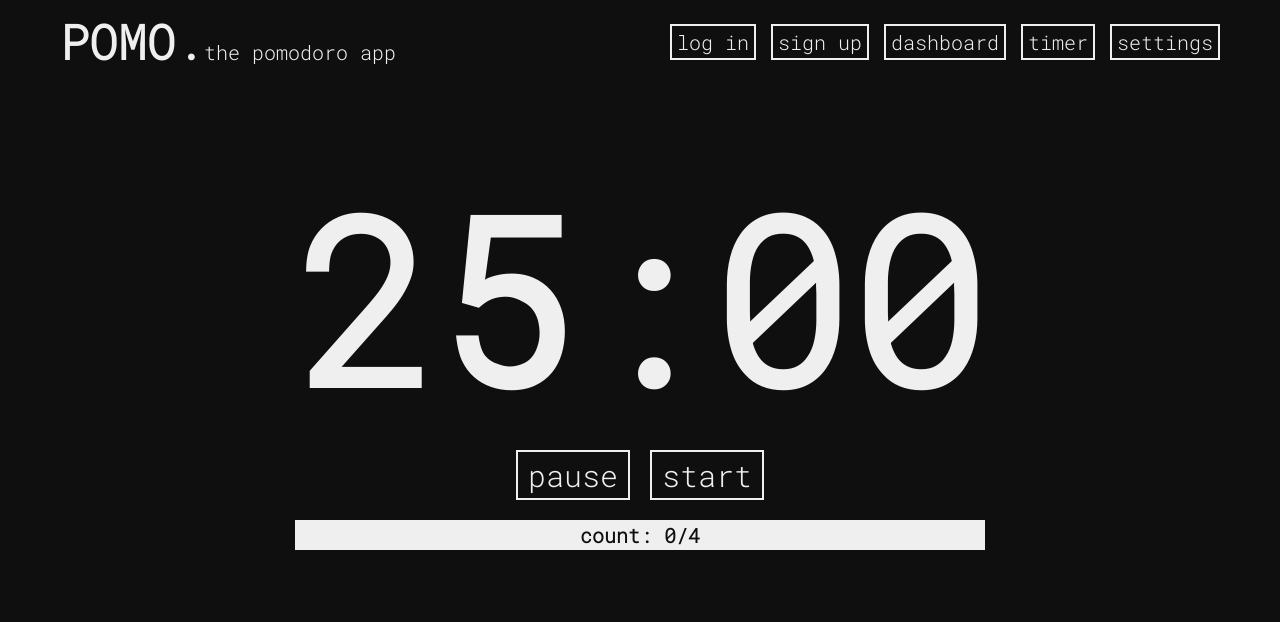
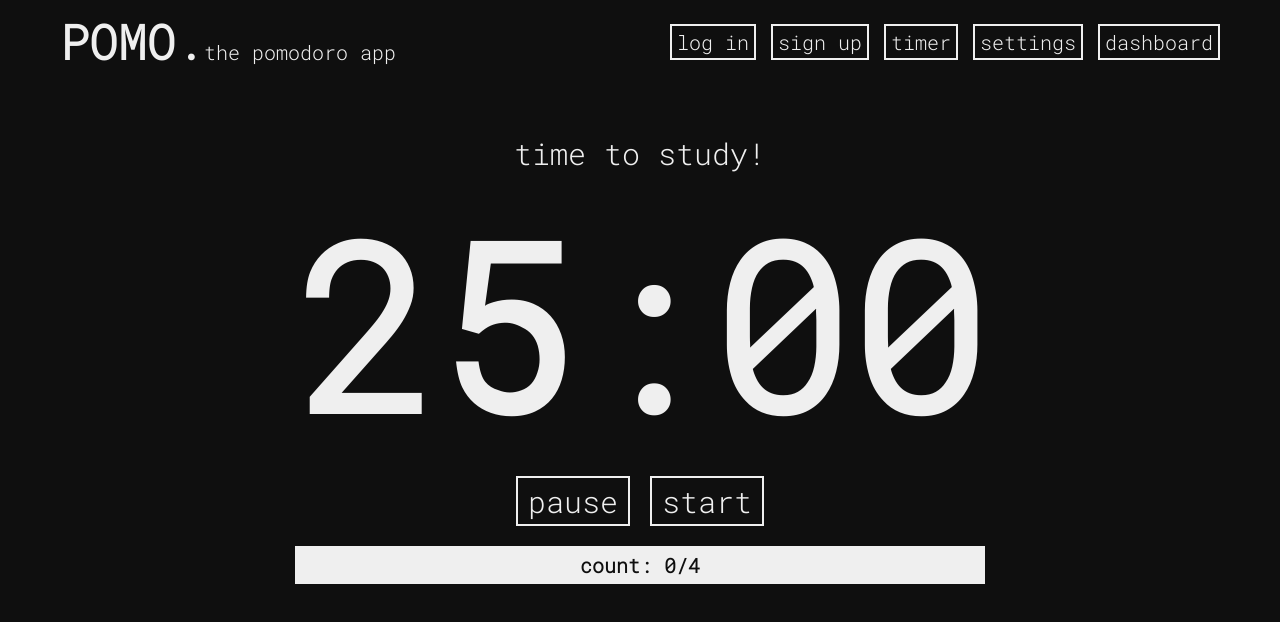
Before and after one commit to nickcosmo/pomo-app, a Vue app: page /timer in a window 1280 px wide. Shown: the top 622 px of the page. Built offline with nearby package versions, Linux system fonts and the light colour scheme.

Commit message:
more styling updates

```diff
--- a/src/App.vue
+++ b/src/App.vue
@@ -29,9 +29,6 @@ export default {
     isLoggedIn() {
       return this.$store.state.authModule.isLoggedIn;
     },
-    logOutTime() {
-      return this.$store.getters.logOutTime;
-    },
     loading() {
       return this.$store.state.modalModule.loading;
     },
@@ -57,8 +54,10 @@ html {
   -webkit-font-smoothing: antialiased;
   -moz-osx-font-smoothing: grayscale;
   text-align: center;
-  margin-top: 5%;
+  margin-top: 4%;
   display: flex;
+  /* width: 90vw; */
+  /* height: 60vh; */
   align-items: center;
   justify-content: center;
   color: #efefef;
@@ -69,7 +68,7 @@ html {
 
 @media screen and (max-width: 500px) {
   .main-body {
-    margin-top: 6%;
+    margin-top: 9%;
   }
 }
 </style>
--- a/src/components/AppHeader.vue
+++ b/src/components/AppHeader.vue
@@ -23,9 +23,9 @@
         <router-link to="/signup" v-if="!isLoggedIn"
           ><li>sign up</li></router-link
         >
-        <router-link to="/dashboard"><li>dashboard</li></router-link>
         <router-link to="/timer"><li>timer</li></router-link>
         <router-link to="/settings"><li>settings</li></router-link>
+        <router-link to="/dashboard"><li>dashboard</li></router-link>
         <a href="#" @click="postLogOut()" v-if="isLoggedIn"><li>log out</li></a>
       </ul>
     </div>
@@ -114,7 +114,8 @@ a {
 }
 
 @media screen and (max-width: 1100px) {
-  li, .title p {
+  li,
+  .title p {
     font-size: 1em;
   }
 }
--- a/src/components/Dashboard.vue
+++ b/src/components/Dashboard.vue
@@ -128,7 +128,7 @@ p {
 
 @media screen and (max-width: 1555px) {
   .container {
-    width: 40%;
+    width: 35%;
   }
   h1 {
     font-size: 5em;
--- a/src/components/Settings.vue
+++ b/src/components/Settings.vue
@@ -112,7 +112,7 @@ h1 {
 }
 
 input {
-  width: 80px;
+  /* width: 80px; */
   font-size: 3em;
   height: 30px;
   text-align: center;
@@ -167,14 +167,14 @@ button {
 
 @media screen and (max-width: 1555px) {
   .container {
-    width: 40%;
+    width: 35%;
   }
   h1 {
     font-size: 5em;
   }
 }
 
-@media screen and (max-width: 1100px) {
+@media screen and (max-width: 1115px) {
   .container {
     width: 50%;
   }
--- a/src/components/Signin.vue
+++ b/src/components/Signin.vue
@@ -167,6 +167,8 @@ a {
   margin: auto;
   /* display: flex; */
   text-align: left !important;
+  /* overflow: visible;
+  white-space: nowrap; */
 }
 
 .errorMessage {
@@ -177,7 +179,7 @@ a {
 
 @media screen and (max-width: 1555px) {
   .container {
-    width: 40%;
+    width: 35%;
   }
   h1 {
     font-size: 5em;
--- a/src/components/Signup.vue
+++ b/src/components/Signup.vue
@@ -218,6 +218,8 @@ a {
   width: 30%;
   margin: auto;
   text-align: left !important;
+  /* overflow: visible;
+  white-space: nowrap; */
 }
 
 .errorMessage {
@@ -228,14 +230,14 @@ a {
 
 @media screen and (max-width: 1555px) {
   .container {
-    width: 40%;
+    width: 35%;
   }
   h1 {
     font-size: 5em;
   }
 }
 
-@media screen and (max-width: 1100px) {
+@media screen and (max-width: 1115px) {
   .container {
     width: 50%;
   }
--- a/src/components/Timer.vue
+++ b/src/components/Timer.vue
@@ -1,5 +1,6 @@
 <template>
   <div class="container">
+    <p class="timer-header">{{ studyStatus }}</p>
     <h1 class="timer">{{ displayMinutes }}:{{ displaySeconds }}</h1>
     <div>
       <base-button @click="pauseTimer">pause</base-button>
@@ -35,6 +36,15 @@ export default {
     pomodoroCount() {
       return this.$store.state.timerModule.pomodoroCount;
     },
+    studyStatus() {
+      if (this.$store.state.timerModule.status === "study") {
+        return "time to study!";
+      } else if (this.$store.state.timerModule.status === "break") {
+        return "take a break!";
+      } else {
+        return "take a long break!";
+      }
+    },
   },
   methods: {
     startTimer() {
@@ -68,6 +78,11 @@ export default {
   z-index: 30;
 }
 
+.timer-header {
+  color: inherit;
+  font-size: 30px;
+}
+
 .timer {
   font-size: 23em;
   color: #efefef;
@@ -83,7 +98,7 @@ export default {
 
 .bar {
   display: inline-block;
-  height: 30px;
+  height: 38px;
 }
 
 .outer-bar {
@@ -132,7 +147,8 @@ button {
   .timer {
     font-size: 10em;
   }
-  .count {
+  .count,
+  .timer-header {
     font-size: 2em;
   }
 }
--- a/src/store/auth/getters.js
+++ b/src/store/auth/getters.js
@@ -1,5 +1,3 @@
 export default {
-    logOutTime(state) {
-        return state.logOutTime;
-    },
+
 }
--- a/src/store/modals/index.js
+++ b/src/store/modals/index.js
@@ -1,8 +1,3 @@
-
-// import actions from "./actions";
-// import mutations from "./mutations";
-// import getters from "./getters";
-
 const modalModule = {
   state() {
     return {
--- a/src/store/timer/actions.js
+++ b/src/store/timer/actions.js
@@ -80,7 +80,7 @@ const actions = {
   //pushing hours
   updateHours(context) {
     const mins = context.rootState.timerModule.progressSeconds / 60;
-    const hours = parseFloat((mins / 60).toFixed(2));
+    const hours = parseFloat((mins / 60)).toFixed(2);
     context.dispatch("pushHours", hours);
   },
   async pushHours(context, hours) {
```
